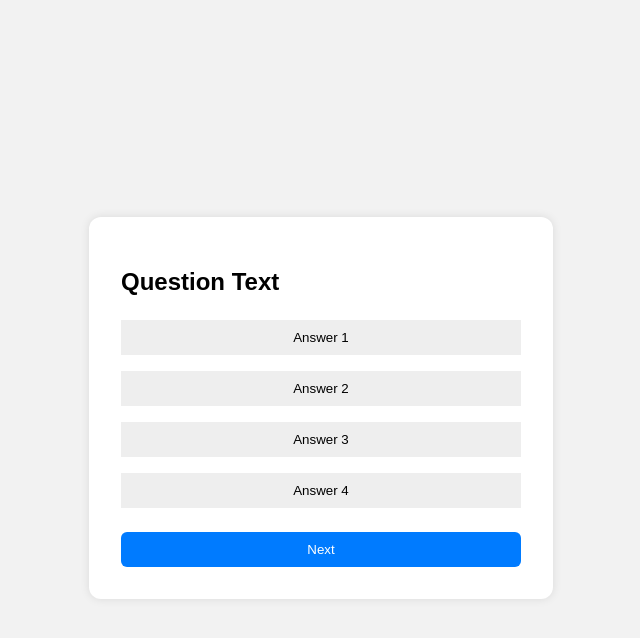
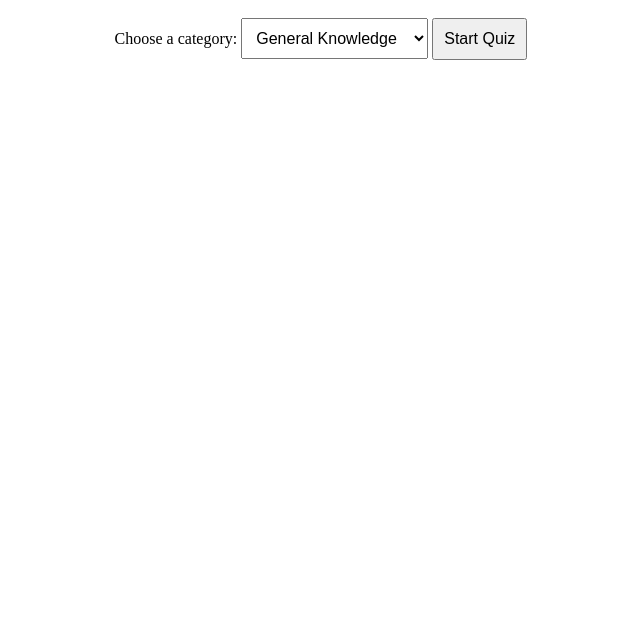
Before and after one commit to Hawi-Demoz/QUIZ-APP, a plain HTML site: page index.html in a window 1280 px wide. Shown: the whole page, without its empty margins (319-959 px from the left). Drawn offline with Linux system fonts and the light colour scheme; no server answers.

Commit message:
category picker added

```diff
--- a/index.html
+++ b/index.html
@@ -1,14 +1,34 @@
 <!DOCTYPE html>
 <html lang="en">
 <head>
-    <meta charset="UTF-8">
-    <meta name="viewport" content="width=device-width, initial-scale=1.0">
+  <meta charset="UTF-8" />
+  <meta name="viewport" content="width=device-width, initial-scale=1.0"/>
   <title>Quiz App</title>
-    <link rel="stylesheet" href="style.css"/>
+  <link rel="stylesheet" href="style.css" />
 </head>
 <body>
-    <div class="quiz-container" id="quiz">
-        <h2 id="question">Question Text</h2>
+
+  <!-- Setup Section: Category Picker + Start Button -->
+  <div class="setup">
+    <label for="category">Choose a category:</label>
+    <select id="category">
+      <option value="9">General Knowledge</option>
+      <option value="18">Science: Computers</option>
+      <option value="23">History</option>
+      <option value="21">Sports</option>
+      <option value="22">Geography</option>
+      <option value="27">Animals</option>
+    </select>
+    <button id="start-btn">Start Quiz</button>
+  </div>
+
+  <!-- Quiz Container (initially hidden) -->
+  <div class="quiz-container" id="quiz" style="display: none;">
+    <div class="top-bar">
+      <div id="timer">⏳ Time: 15s</div>
+      <div id="score-display"></div>
+    </div>
+    <h2 id="question">Loading question...</h2>
     <div class="answers">
       <button class="answer">Answer 1</button>
       <button class="answer">Answer 2</button>
@@ -16,8 +36,8 @@
       <button class="answer">Answer 4</button>
     </div>
     <button id="next-btn">Next</button>
+  </div>
 
-    </div>
   <script src="script.js"></script>
 </body>
 </html>
--- a/script.js
+++ b/script.js
@@ -1,28 +1,38 @@
+let questions = [];
+let currentQuestionIndex = 0;
+let score = 0;
+let timer;
+let timeLeft = 15; // seconds per question
+
 const questionEl = document.getElementById("question");
 const answerButtons = document.querySelectorAll(".answer");
 const nextBtn = document.getElementById("next-btn");
+const quizContainer = document.getElementById("quiz");
+const startBtn = document.getElementById("start-btn");
+const categorySelect = document.getElementById("category");
 
-let questions = [];
-let currentQuestionIndex = 0;
-let score = 0;
-
-// Step 1: Fetch from Open Trivia DB
-fetch("https://opentdb.com/api.php?amount=5&type=multiple")
+startBtn.addEventListener("click", () => {
+  const category = categorySelect.value;
+  startBtn.style.display = "none";
+  categorySelect.disabled = true;
+  fetch(`https://opentdb.com/api.php?amount=10&category=${category}&type=multiple`)
     .then(res => res.json())
     .then(data => {
       questions = data.results.map(q => {
         const answers = [...q.incorrect_answers];
         const randomIndex = Math.floor(Math.random() * 4);
-      answers.splice(randomIndex, 0, q.correct_answer); // Insert correct answer randomly
+        answers.splice(randomIndex, 0, q.correct_answer);
         return {
           question: decodeHTML(q.question),
           answers: answers.map(a => decodeHTML(a)),
           correct: decodeHTML(q.correct_answer)
         };
       });
-
+      quizContainer.style.display = "block";
       showQuestion();
     });
+});
+
 
 // Step 2: Decode HTML special characters (like &quot;)
 function decodeHTML(str) {
--- a/style.css
+++ b/style.css
@@ -1,45 +1,23 @@
-body{
-    font-family: sans-serif,Arial;
-    background: #f2f2f2;
-    display: flex;
-    height:100vh ;
-    align-items:center ;
-    justify-content: center;
+.setup {
+  text-align: center;
+  margin-bottom: 2rem;
 }
-.quiz-container{
-    background: #fff;
-    padding: 2rem;
-    border-radius: 12px;
-    box-shadow: 0 0 10px rgba(0, 0, 0, 0.1);
-    width: 400px;
+
+#category, #start-btn {
+  padding: 10px;
+  font-size: 1rem;
+  margin-top: 10px;
 }
-h2{
-    margin-bottom: 1rem;
+
+.top-bar {
+  display: flex;
+  justify-content: space-between;
+  margin-bottom: 1rem;
 }
-.answers{
-    display: flex;
-    flex-direction: column;
+
+#timer, #score-display {
+  font-weight: bold;
 }
-button.answer{
-    margin: 0.5rem 0;
-    padding: 10px;
-    border: none;
-    background: #eee;
-    cursor: pointer;
-    transition: 0.3s;
+value{
+    background-color: aquamarine;
 }
-button.answer:hover{
-    background-color: #ddd;
-
-}
-button#next-btn{
-    margin-top: 1rem;
-    width: 100%;
-    padding: 10px;
-    background: #007bff;
-    color: white;
-    border: none;
-    border-radius: 6px;
-    cursor: pointer;
-
-}
```
Lines whose indentation alone changed are shown as unchanged.
